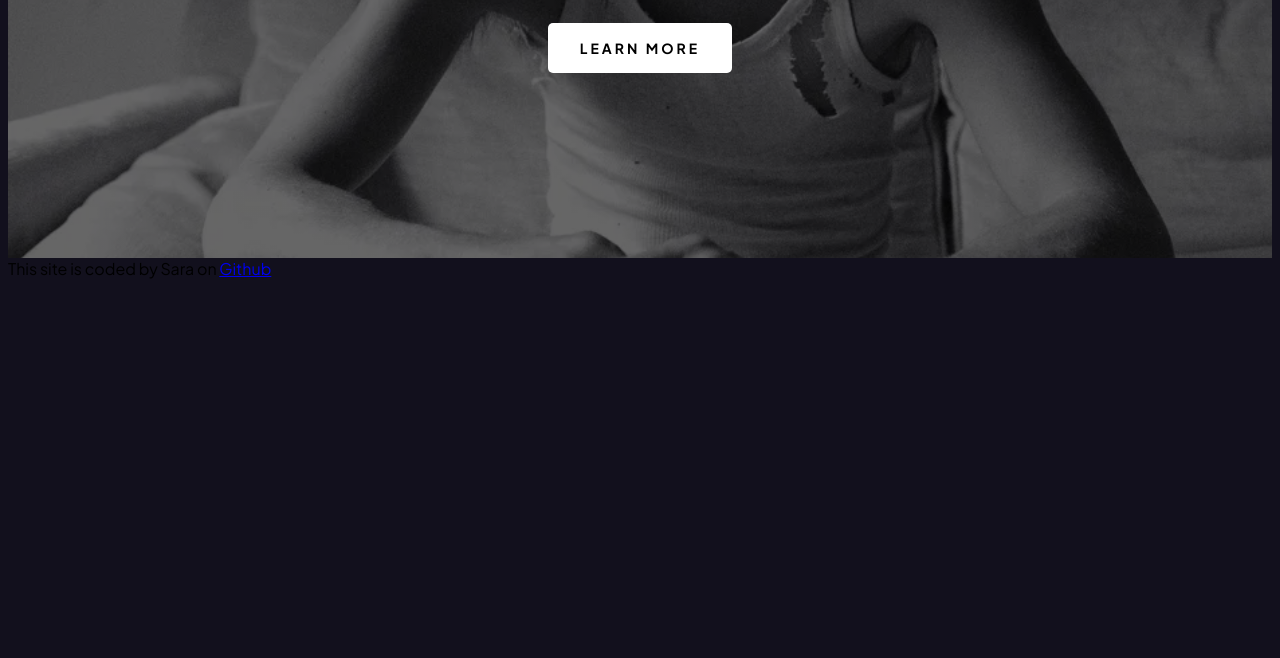
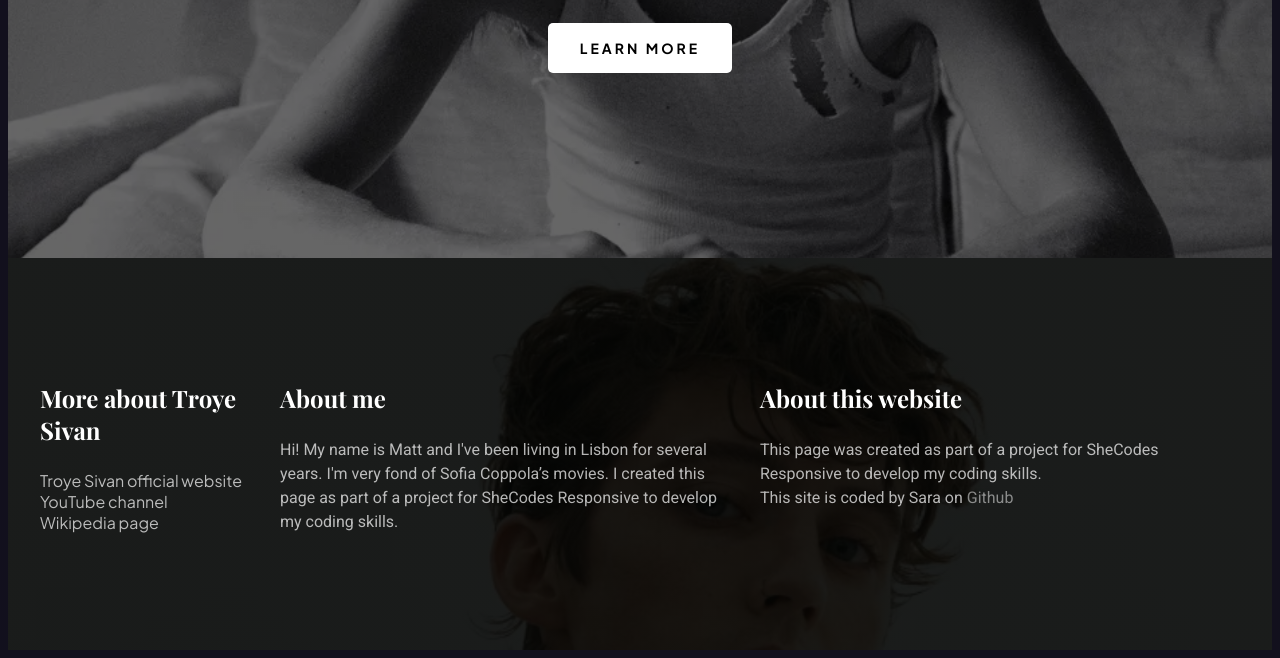
Before and after one commit to prakadw-dev/responsive-addon-proj, a plain HTML site: page index.html in a window 1280 px wide. Shown: the part 547-1205 px from the top of the page. Before the commit the page ends 834 px from the top, so only its background shows below. Drawn offline with nearby package versions, Linux system fonts and the light colour scheme.

Commit message:
Added footer section

```diff
--- a/index.html
+++ b/index.html
@@ -6,7 +6,7 @@
     <link rel="preconnect" href="https://fonts.googleapis.com" />
     <link rel="preconnect" href="https://fonts.gstatic.com" crossorigin />
     <link
-      href="https://fonts.googleapis.com/css2?family=Plus+Jakarta+Sans:wght@400;700;800&display=swap"
+      href="https://fonts.googleapis.com/css2?family=Playfair+Display:wght@700&family=Plus+Jakarta+Sans:wght@400;700;800&family=Roboto&display=swap"
       rel="stylesheet"
     />
     <link rel="stylesheet" href="style/styles.css" />
@@ -20,13 +20,56 @@
         <h2>Australian Singer</h2>
         <a href="#learn-more">Learn More</a>
       </header>
+    </div>
+    <footer>
+      <section class="grid">
+        <div>
+          <h3>More about Troye Sivan</h3>
+          <ul>
+            <li>
+              <a href="https://www.troyesivan.com/" target="_blank"
+                >Troye Sivan official website</a
+              >
+            </li>
+            <li>
+              <a
+                href="https://www.youtube.com/user/TroyeSivan18"
+                target="_blank"
+                >YouTube channel</a
+              >
+            </li>
+            <li>
+              <a
+                href="https://en.wikipedia.org/wiki/Troye_Sivan"
+                target="_blank"
+                >Wikipedia page</a
+              >
+            </li>
+          </ul>
+        </div>
+        <div>
+          <h3>About me</h3>
+          <p>
+            Hi! My name is Matt and I've been living in Lisbon for several
+            years. I'm very fond of Sofia Coppola’s movies. I created this page
+            as part of a project for SheCodes Responsive to develop my coding
+            skills.
+          </p>
+        </div>
+        <div>
+          <h3>About this website</h3>
+          <p>
+            This page was created as part of a project for SheCodes Responsive
+            to develop my coding skills.
 
-      <footer>
-        This site is coded by Sara on
-        <a href="https://github.com/prakadw-dev/responsive-addon-proj"
-          >Github</a
-        >
-      </footer>
-    </div>
+            <br />
+            This site is coded by Sara on
+            <a href="https://github.com/prakadw-dev/responsive-addon-proj"
+              >Github</a
+            >
+          </p>
+        </div>
+      </section>
+    </footer>
   </body>
 </html>
--- a/style/styles.css
+++ b/style/styles.css
@@ -1,4 +1,6 @@
-/* font-family: 'Plus Jakarta Sans', sans-serif; */
+/* font-family: 'Playfair Display', serif;
+font-family: 'Plus Jakarta Sans', sans-serif;
+font-family: 'Roboto', sans-serif; */
 
 body {
   font-family: "Plus Jakarta Sans", sans-serif;
@@ -54,7 +56,54 @@ header a {
   color: black;
 }
 
-@media (max-width: 900px) {
+section {
+  max-width: 1200px;
+  margin: 0 auto;
+}
+.grid {
+  display: grid;
+  grid-template-columns: 1fr 2fr 2fr;
+}
+
+footer {
+  color: white;
+  background-image: linear-gradient(rgba(2, 4, 3, 0.9), rgba(2, 4, 3, 0.9)),
+    url(../images/troye.jpg);
+  background-repeat: no-repeat;
+  background-size: cover;
+  padding: 100px 0;
+}
+footer h3 {
+  font-family: Playfair Display;
+  font-size: 24px;
+  font-style: normal;
+  font-weight: 700;
+  line-height: normal;
+}
+footer p {
+  font-family: Roboto;
+  font-size: 16px;
+  font-style: normal;
+  font-weight: 400;
+  line-height: 24px;
+  opacity: 0.7;
+  margin-right: 20px;
+}
+footer ul {
+  padding: 0;
+}
+footer li {
+  list-style: none;
+  margin: 0;
+  padding: 0;
+}
+footer a {
+  color: white;
+  text-decoration: none;
+  opacity: 0.7;
+}
+
+@media (max-width: 960px) {
   header {
     padding: 50px 0;
   }
```
Also changed, not shown: 1 other file.
